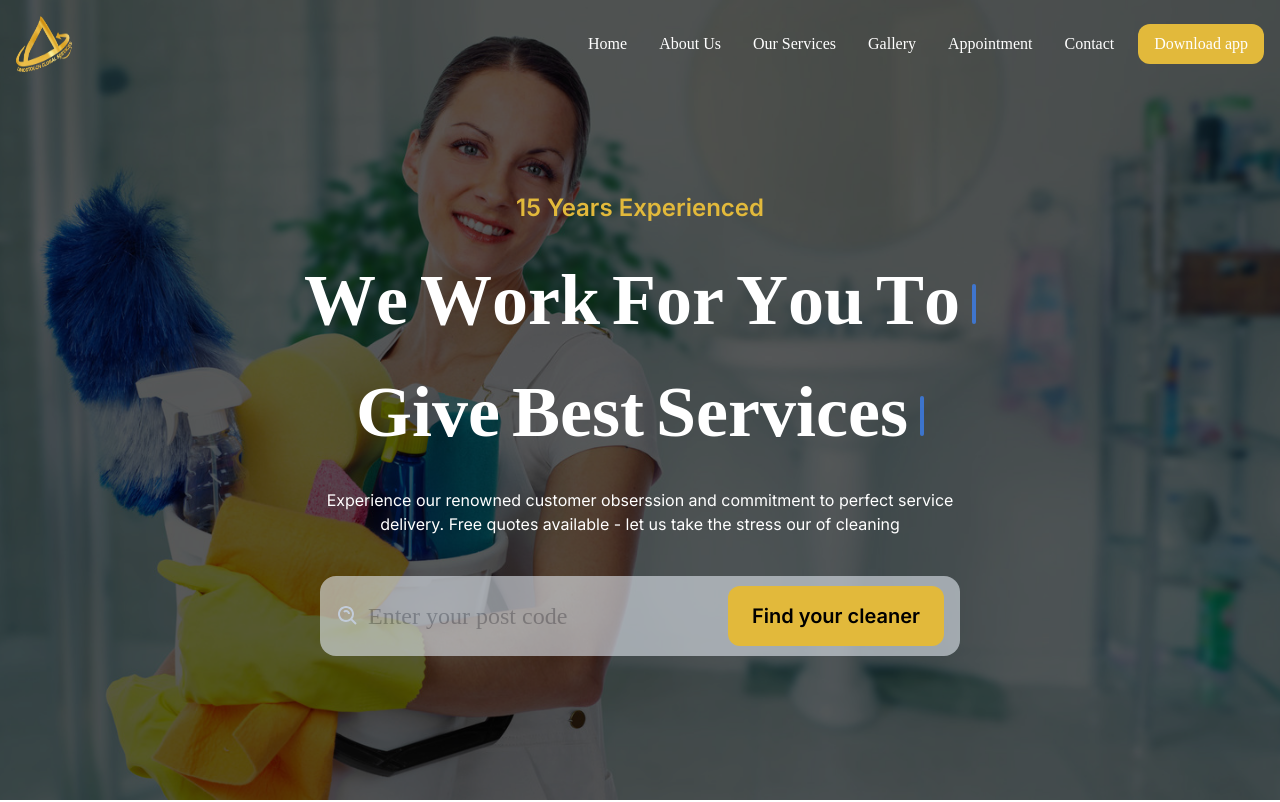
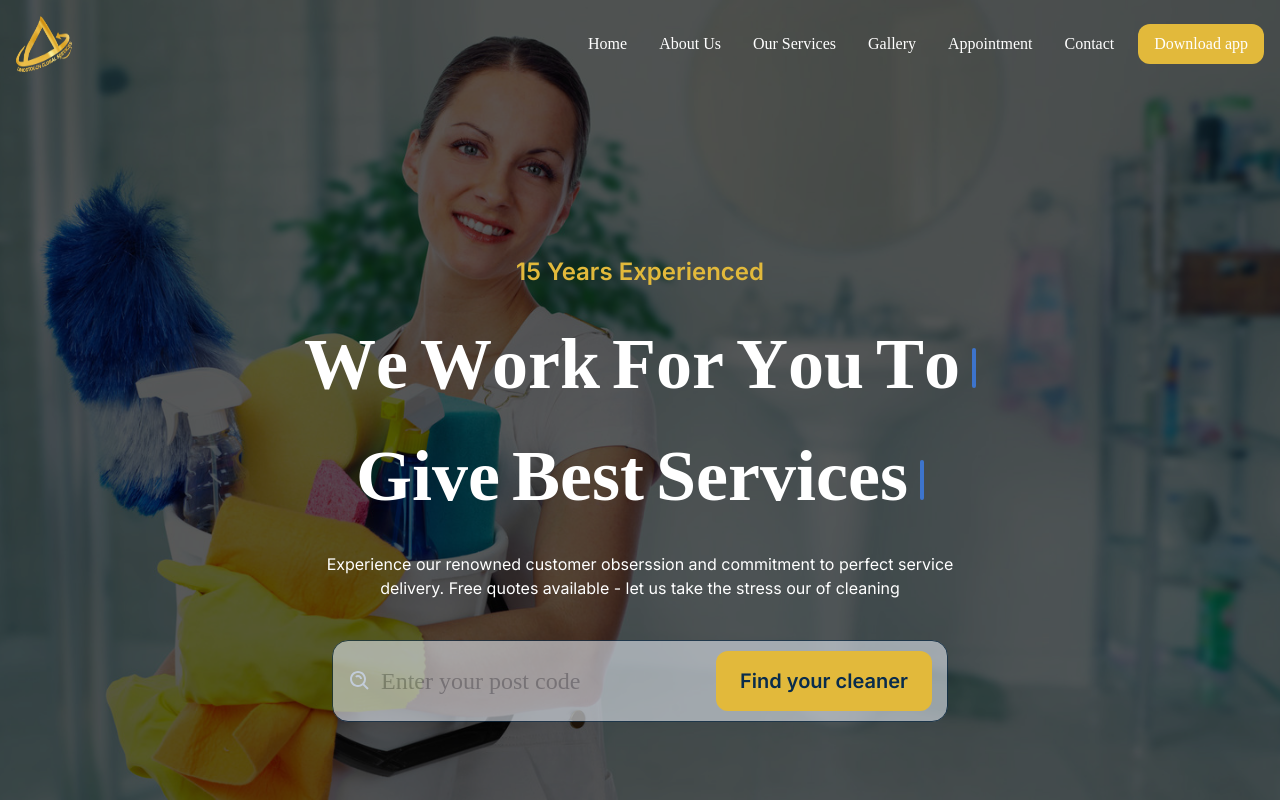
Before and after one commit to codeplan73/linos-touch-booking-web, a Next.js app: page / in a window 1280 px wide. Shown: the top 802 px of the page. Built offline with nearby package versions, Linux system fonts and the light colour scheme.

Commit message:
completed the hero and heroForm UI

```diff
--- a/app/components/home/Hero.tsx
+++ b/app/components/home/Hero.tsx
@@ -6,50 +6,50 @@ const Hero = () => {
   const words1 = [
     {
       text: "We",
-      className: "text-7xl text-center text-white",
+      className: "text-4xl md:text-7xl text-center text-white",
     },
     {
       text: "Work",
-      className: "text-7xl text-center text-white",
+      className: "text-4xl md:text-7xl text-center text-white",
     },
     {
       text: "For",
-      className: "text-7xl text-center text-white",
+      className: "text-4xl md:text-7xl text-center text-white",
     },
     {
       text: "You",
-      className: "text-7xl text-center text-white",
+      className: "text-4xl md:text-7xl text-center text-white",
     },
     {
       text: "To",
-      className: "text-7xl text-center text-white",
+      className: "text-4xl md:text-7xl text-center text-white",
     },
   ];
   const words2 = [
     {
       text: "Give",
-      className: "text-7xl text-center text-white",
+      className: "text-4xl md:text-7xl text-center text-white",
     },
     {
       text: "Best",
-      className: "text-7xl text-center text-white",
+      className: "text-4xl md:text-7xl text-center text-white",
     },
     {
       text: "Services",
-      className: "text-7xl text-center text-white",
+      className: "text-4xl md:text-7xl text-center text-white",
     },
   ];
   return (
     <div
-      className="relative w-full md:w-[100vw] bg-no-repeat bg-center md:bg-top bg-cover h-[100vh]  overflow-hidden"
+      className="relative w-full md:w-[100vw] bg-no-repeat bg-center md:bg-top bg-cover h-[100vh] overflow-hidden px-6"
       style={{ backgroundImage: "url('/images/bg-main.jpeg')" }}
     >
       {/* Background Overlay */}
       <div className="absolute inset-0 bg-black opacity-65"></div>
 
       {/* Content */}
-      <div className="absolute inset-0 flex flex-col justify-center items-center text-white gap-10">
-        <h4 className="text-warningColor text-2xl text-center font-sans mt-12 font-semibold ">
+      <div className="absolute inset-0 flex flex-col justify-start pt-52  items-center text-white gap-8 md:gap-10 px-6">
+        <h4 className="text-warningColor text-xl md:text-2xl text-center font-sans  md:mt-12 font-semibold">
           15 Years Experienced
         </h4>
 
@@ -61,7 +61,7 @@ const Hero = () => {
           Give Best Services
         </h2> */}
         <TypewriterEffect words={words2} />
-        <p className="text-center font-sans">
+        <p className="text-center font-sans text-md">
           Experience our renowned customer obserssion and commitment to perfect
           service <br /> delivery. Free quotes available - let us take the
           stress our of cleaning
--- a/app/components/home/HeroForm.tsx
+++ b/app/components/home/HeroForm.tsx
@@ -7,11 +7,11 @@ const HeroForm = () => {
       <BiSearchAlt className="absolute text-2xl font-bold text-slate-400 left-4" />
       <input
         type="text"
-        className="text-slate-700 w-full px-12 py-6 outline-none rounded-2xl bg-slate-200 opacity-60 text-2xl"
+        className="text-slate-700 w-full px-10 md:px-12 py-4 md:py-6 outline-none border border-secondaryColor rounded-2xl bg-slate-200 opacity-60 text-xl md:text-2xl"
         placeholder="Enter your post code"
         id=""
       />
-      <button className="bg-warningColor border-none px-6 text-xl py-4 rounded-xl absolute right-4 text-black font-semibold font-sans">
+      <button className="hover:bg-secondaryColor hover:text-white bg-warningColor border-none px-2 md:px-6 text-md md:text-xl py-2 md:py-4 rounded-xl absolute right-4 text-secondaryColor font-semibold font-sans">
         Find your cleaner
       </button>
     </form>
```
